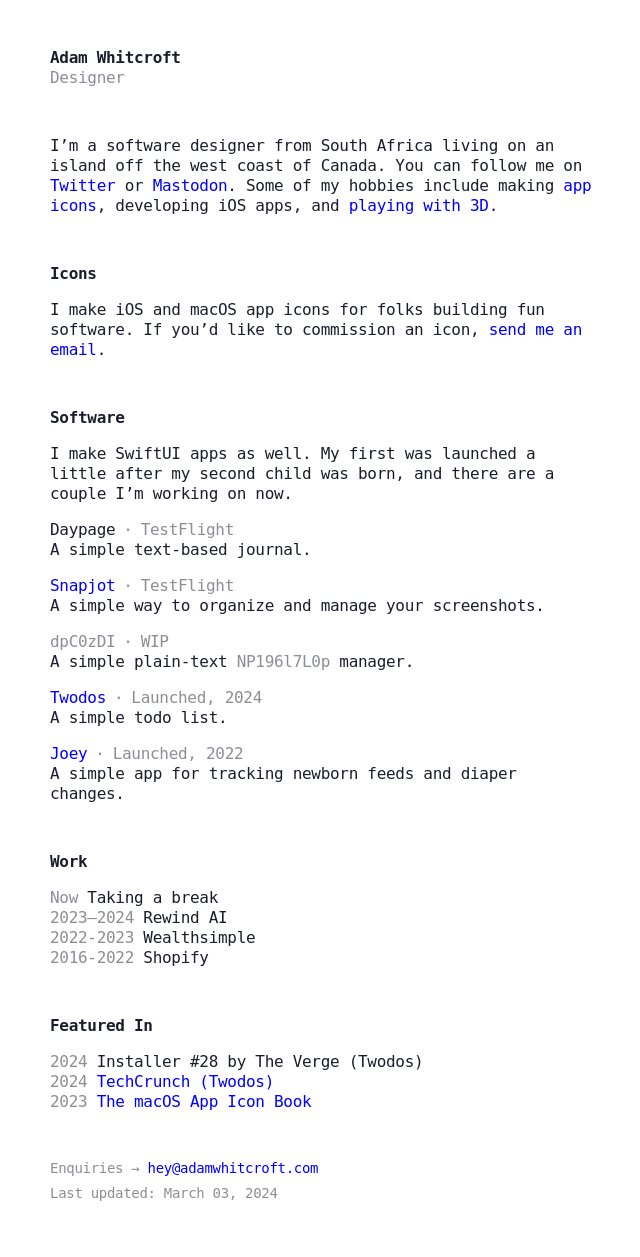
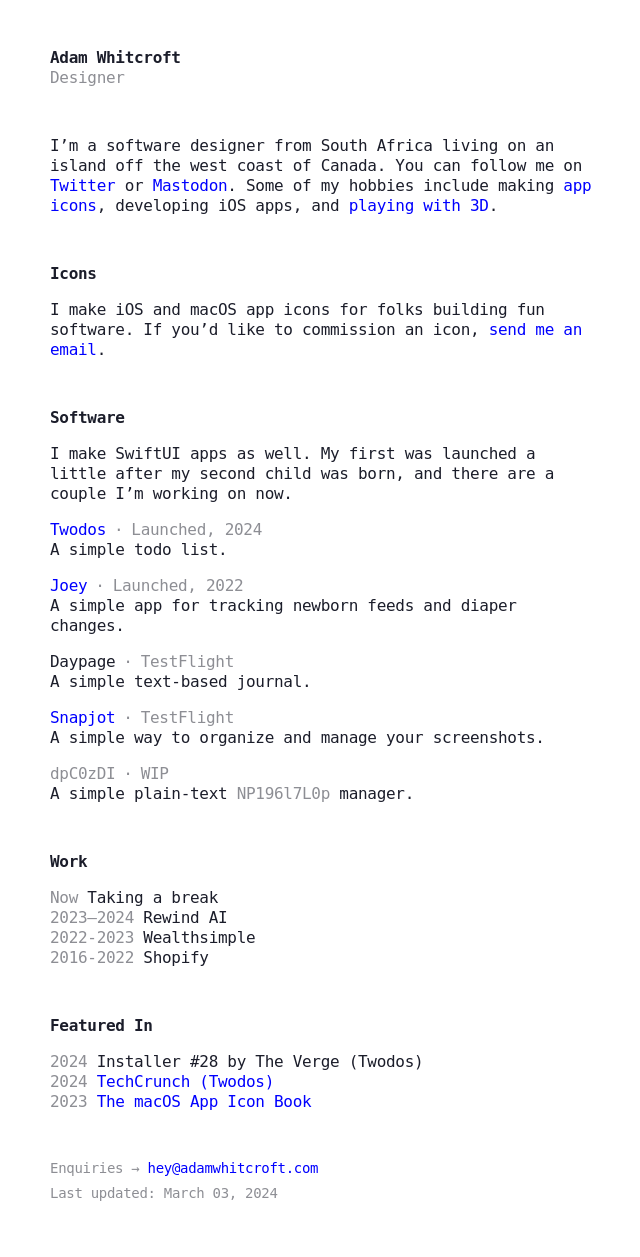
Before and after one commit to AdamWhitcroft/adamwhitcroft.github.io, a Jekyll site: the page built from index.md, in a window 1280 px wide. Shown: the whole page, without its empty margins (318-958 px from the left). Built offline with Jekyll 4.4.1, drawn with Linux system fonts in a browser that asks for light colours; some of the changed lines change nothing that is shown.

Commit message:
reordered apps

```diff
--- a/_data/apps.yml
+++ b/_data/apps.yml
@@ -1,3 +1,13 @@
+- name: Twodos
+  description: A simple todo list.
+  url: https://apps.apple.com/ca/app/twodos-simple-todos/id6463499163
+  status: Launched, 2024
+
+- name: Joey
+  description: A simple app for tracking newborn feeds and diaper changes.
+  url: https://apps.apple.com/ca/app/joey/id1640592100
+  status: Launched, 2022
+
 - name: Daypage
   description: A simple text-based journal.
   url:
@@ -12,13 +22,3 @@
   description: A simple plain-text <span class="scrambled">04Mab%!0rD</span> manager.
   url:
   status: WIP
-
-- name: Twodos
-  description: A simple todo list.
-  url: https://apps.apple.com/ca/app/twodos-simple-todos/id6463499163
-  status: Launched, 2024
-
-- name: Joey
-  description: A simple app for tracking newborn feeds and diaper changes.
-  url: https://apps.apple.com/ca/app/joey/id1640592100
-  status: Launched, 2022
```
